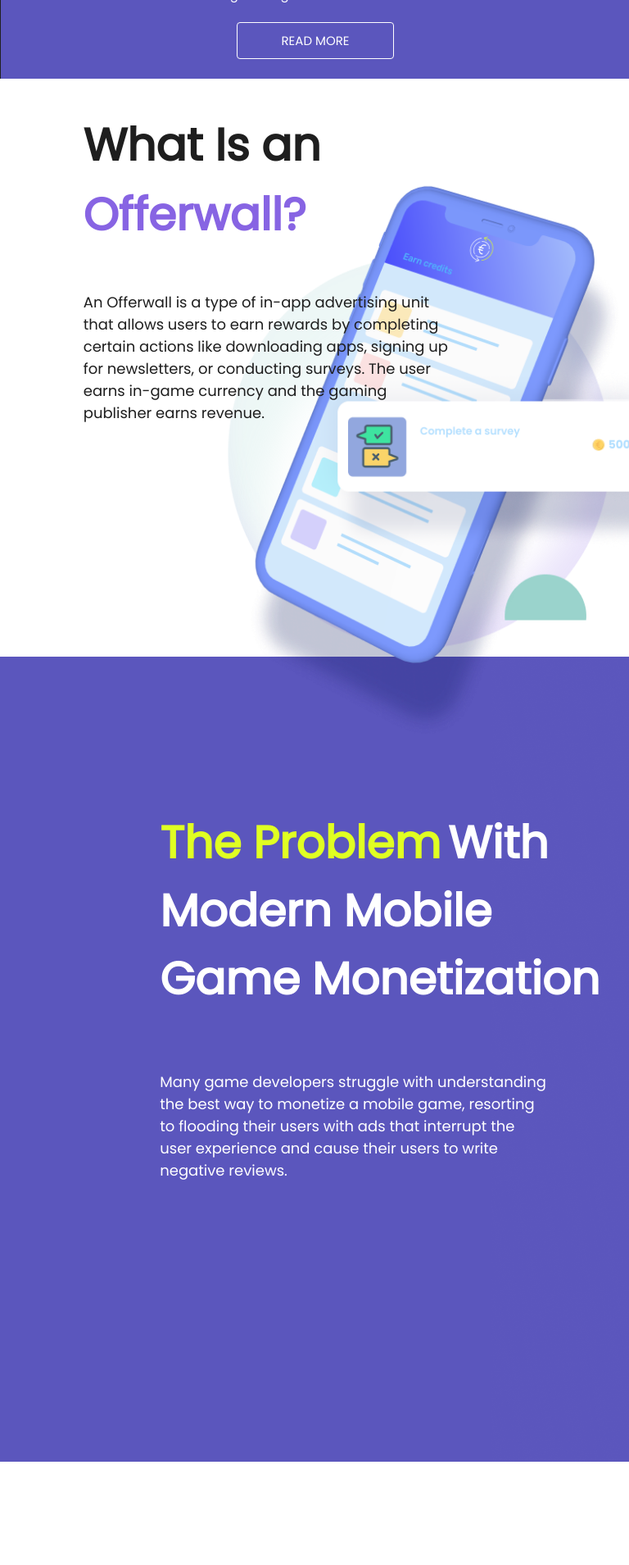
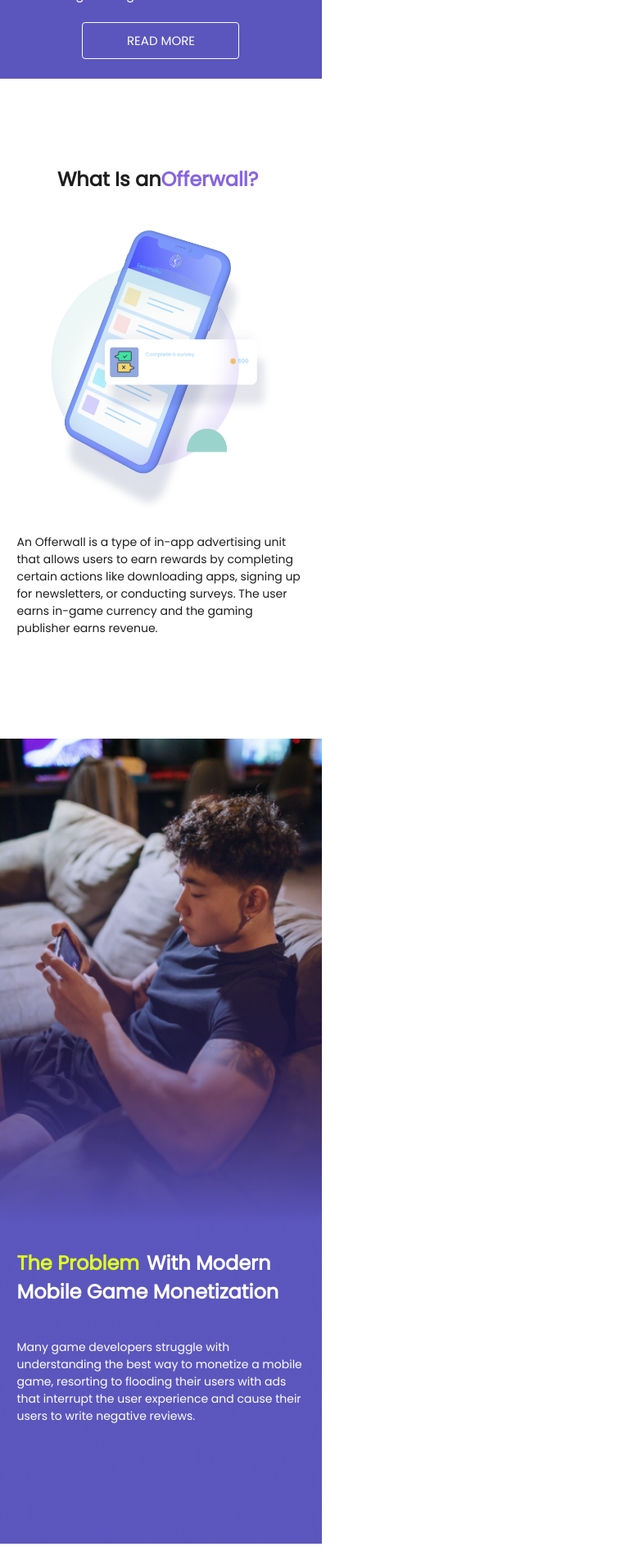
Before and after one commit to davijaca/offerwallmonetization, a React (Create React App) app: page / in a window 768 px wide. Shown: the part 1800-3709 px from the top of the page at 82% size. Built offline with nearby package versions, Linux system fonts and the light colour scheme.

Commit message:
mobile Responsiveness

```diff
--- a/src/pages/Home/Home.jsx
+++ b/src/pages/Home/Home.jsx
@@ -54,7 +54,7 @@ const Home = () => {
                     </div>
                   </div>
 
-                  {/*Mobile Responsiveness*/}
+                  {/*Hero Mobile Responsiveness*/}
                   <div className ={ styles.mobileTopFirstBg} style={{ backgroundImage: "url(/images/home_Mobile_background.png)"}}>
 
                       <div className={styles.mainFirst}>
@@ -97,6 +97,9 @@ const Home = () => {
 
                       </div>
                   </div>
+                  <div className={styles.afterDownClick}>
+
+                  </div>
               </div>
 
               <div>
@@ -133,7 +136,7 @@ const Home = () => {
           <div className={styles.secondHomeContainer}>
                 <div className= {styles.secondHomeContainerBox1}>
                     <div className={styles.whatOffer}>
-                        <div className={styles.what}>What Is an </div>
+                        <div className={styles.what}>What Is an </div>&nbsp;
                         <div className={styles.offerW}>Offerwall?</div>
                     </div>
 
@@ -150,6 +153,8 @@ const Home = () => {
 
                     </div>
                 </div>
+
+
                 <div className= {styles.secondHomeContainerBox2}>
                     <img className= {styles.image1} src="/images/mobileP.png" alt=""/>
                     <img className= {styles.image2} src="/images/mobileP_Hover.png" alt=""/>
@@ -157,8 +162,37 @@ const Home = () => {
           </div>
 
 
+          {/*Second Home mobile responsiveness*/}
+          <div className={styles.MobileSecondHomeContainer}>
+              <div className= {styles.secondHomeContainerBox1}>
+                  <div className={styles.whatOffer}>
+                      <div className={styles.what}>What Is an </div>
+                      <div className={styles.offerW}>Offerwall?</div>
+                  </div>
+
+                  <div className= {styles.secondHomeContainerBox2}>
+                      <img className= {styles.image1} src="/images/mobileP.png" alt=""/>
+                      {/*<img className= {styles.image2} src="/images/mobileP_Hover.png" alt=""/>*/}
+                  </div>
+              </div>
+              <div className={styles.anOfferwall}>
+                  <div className={styles.innerAnOfferwall}>
+                      <div className={styles.anOfferwallParag}>
+                          An Offerwall is a type of in-app advertising
+                          unit that allows users to earn rewards by completing
+                          certain actions like downloading apps, signing up for
+                          newsletters, or conducting surveys. The user earns
+                          in-game currency and the gaming publisher earns revenue.
+                      </div>
+                  </div>
+
+              </div>
+
+          </div>
+
+
           <div className={styles.thirdHomeContainer}>
-              <div style={{ backgroundImage: "url(/images/Th1.png)", height: "982px", width: "100vw", maxWidth: "1512px"}}>
+              <div className={styles.imageThirdHomeContainer} style={{ backgroundImage: "url(/images/Th1.png)", }}>
                 <div className={styles.thirdHomeContainerBox}>
                     <div className={styles.mobileProblem}>
                         <div className={styles.innerMobileProblem}>
@@ -180,6 +214,35 @@ const Home = () => {
               </div>
 
           </div>
+
+
+            {/*Third Home mobile Responsiveness*/}
+          <div className={styles.mobileThirdHomeContainer}>
+              <div className={styles.imageThirdHomeContainer} style={{ backgroundImage: "url(/images/Th1Mobile.png)", }}>
+                  <div className={styles.thirdHomeContainerBox}>
+                      <div className={styles.mobileProblem}>
+                          <div className={styles.innerMobileProblem}>
+                              <div className={styles.mobileProblem1}>The Problem </div>&nbsp;&nbsp;
+                              <div className={styles.with}>With Modern</div>
+                          </div>
+                          <div className={styles.mobileProblem2}> Mobile Game Monetization</div>
+                      </div>
+
+                      <div className={styles.gameDeveloper}>
+                          <div className={styles.gameDeveloper1}>Many game developers struggle with understanding
+                              the best way to monetize a mobile game, resorting
+                              to flooding their users with ads that interrupt the
+                              user experience and cause their users to write negative reviews.
+                          </div>
+                      </div>
+
+                  </div>
+              </div>
+
+          </div>
+
+
+
 
 
           <div className={styles.fourthHomeContainer}>
--- a/src/pages/Home/Home.module.css
+++ b/src/pages/Home/Home.module.css
@@ -321,6 +321,10 @@ button:hover {
     display: flex;
 }
 
+.MobileSecondHomeContainer{
+    display: none;
+}
+
 .secondHomeContainerBox1,  .secondHomeContainerBox2 {
     width: 60%;
     height: 750px;
@@ -420,6 +424,18 @@ button:hover {
 .thirdHomeContainer {
     width: 100%;
     height: 750px;
+}
+
+.mobileThirdHomeContainer {
+    display: none;
+}
+
+.imageThirdHomeContainer {
+    height: 982px;
+    width: 100vw;
+    max-width: 1512px;
+    background-repeat: no-repeat;
+    background-size: cover;
 }
 
 .thirdHomeContainerBox {
@@ -1623,7 +1639,7 @@ button:hover {
 
 
     .belowFirst {
-        width: 100%;
+        width: 393px;
         height: 600px;
         display: flex;
         flex-direction: column;
@@ -1645,6 +1661,7 @@ button:hover {
         display: flex;
         flex-direction: column;
         align-items: center;
+        border: none;
 
     }
 
@@ -1687,7 +1704,7 @@ button:hover {
         display: flex;
         align-items:  center;
         justify-content: center;
-
+        border: none;
     }
 
     .innerBelowBox2 {
@@ -1755,15 +1772,209 @@ button:hover {
     }
 
 
-    .secondHomeContainerBox2 {
-        height: 1200px;
+    .secondHomeContainer {
+        display: none;
+    }
+
+    .MobileSecondHomeContainer {
+        width: 393px;
+        height: 750px;
+        display: flex;
+        flex-direction: column;
+        padding-top: 450px;
+    }
+
+
+    .secondHomeContainerBox1,  .secondHomeContainerBox2 {
+        width: 100%;
+        height: 750px;
+        display: flex;
+        /*flex-direction: column;*/
+        position: relative;
+        z-index: 2;
+    }
+
+
+    .whatOffer {
+        width: 100%;
+        height: 100px;
         display: flex;
         align-items: center;
-        width: 60%;
-        position: absolute;
-        right: 13px;
-        z-index: 1;
-    }
+        flex-direction: row;
+        padding-top: 50px;
+
+    }
+
+    .what {
+        width: 50%;
+        height: 100px;
+        color: var(--Primary-Black-1, #1E1E1E);
+        text-align: center;
+        font-family: Poppins;
+        font-size: 24px;
+        font-style: normal;
+        font-weight: 700;
+        line-height: normal;
+        display: flex;
+        justify-content: flex-end;
+
+    }
+
+    .offerW {
+        width: 50%;
+        height: 100px;
+        color: #8764E3;
+        font-family: Poppins;
+        font-size: 24px;
+        font-style: normal;
+        font-weight: 700;
+        line-height: normal;
+
+    }
+
+    .anOfferwall {
+        width: 393px;
+        display: flex;
+    }
+
+    .innerAnOfferwall {
+        width: 100%;
+    }
+
+    .anOfferwallParag {
+        width: 352px;
+        color: var(--Primary-Black-1, #1E1E1E);
+        font-family: Poppins;
+        font-size: 18px;
+        font-style: normal;
+        font-weight: 400;
+        line-height: normal;
+        text-align: start;
+    }
+
+    .secondHomeContainerBox2 {
+        width: 100%;
+        height: 350px;
+        flex-shrink: 0;
+
+
+    }
+
+    .image1 {
+        width: 383px;
+        height: 383px;
+        flex-shrink: 0;
+        padding-bottom: 60px;
+
+    }
+
+    .anOfferwall  {
+        width: 100%;
+        height: 400px;
+        display: flex;
+        justify-content: center;
+    }
+
+    .innerAnOfferwall {
+        width: 100%;
+        display: flex;
+        justify-content: center;
+    }
+
+    .anOfferwallParag {
+        width: 352px;
+        color: var(--Primary-Black-1, #1E1E1E);
+        font-family: Poppins;
+        font-size: 14px;
+        font-style: normal;
+        font-weight: 400;
+        line-height: normal;
+    }
+
+    .thirdHomeContainer {
+        display: none;
+    }
+
+    .mobileThirdHomeContainer {
+        display: flex;
+        flex-direction: column;
+        width: 393px;
+    }
+
+    .imageThirdHomeContainer {
+        width: 393px;
+        background-size: cover;
+        background-repeat: no-repeat;
+        display: flex;
+        align-items: flex-end;
+    }
+
+    .thirdHomeContainerBox {
+        width: 100%;
+        height: 400px;
+        display: flex;
+        flex-direction: column;
+        align-items: center;
+    }
+
+    .mobileProblem {
+        width: 352px;
+        height: 70px;
+        display: flex;
+        flex-direction: column;
+    }
+
+    .innerMobileProblem {
+        display: flex;
+        width: 352px;
+
+    }
+
+    .mobileProblem1,
+    .with {
+        color: #E0FF22;
+        text-align: center;
+        font-family: Poppins;
+        font-size: 24px;
+        font-style: normal;
+        font-weight: 700;
+        line-height: normal;
+    }
+
+    .with {
+        color: var(--White, #FFF);
+    }
+
+    .mobileProblem2 {
+        color: var(--White, #FFF);
+        font-family: Poppins;
+        font-size: 24px;
+        font-style: normal;
+        font-weight: 700;
+        line-height: normal;
+    }
+
+    .gameDeveloper {
+        width: 100%;
+        height: 150px;
+        display: flex;
+        justify-content: center;
+        padding-bottom: 100px;
+    }
+
+    .gameDeveloper1 {
+        width: 352px;
+        color: var(--White, #FFF);
+        font-family: Poppins;
+        font-size: 14px;
+        font-style: normal;
+        font-weight: 400;
+        line-height: normal;
+    }
+
+
+
+
 
 
 
```
Also changed, not shown: public/images/Th1Mobile.png (added).
